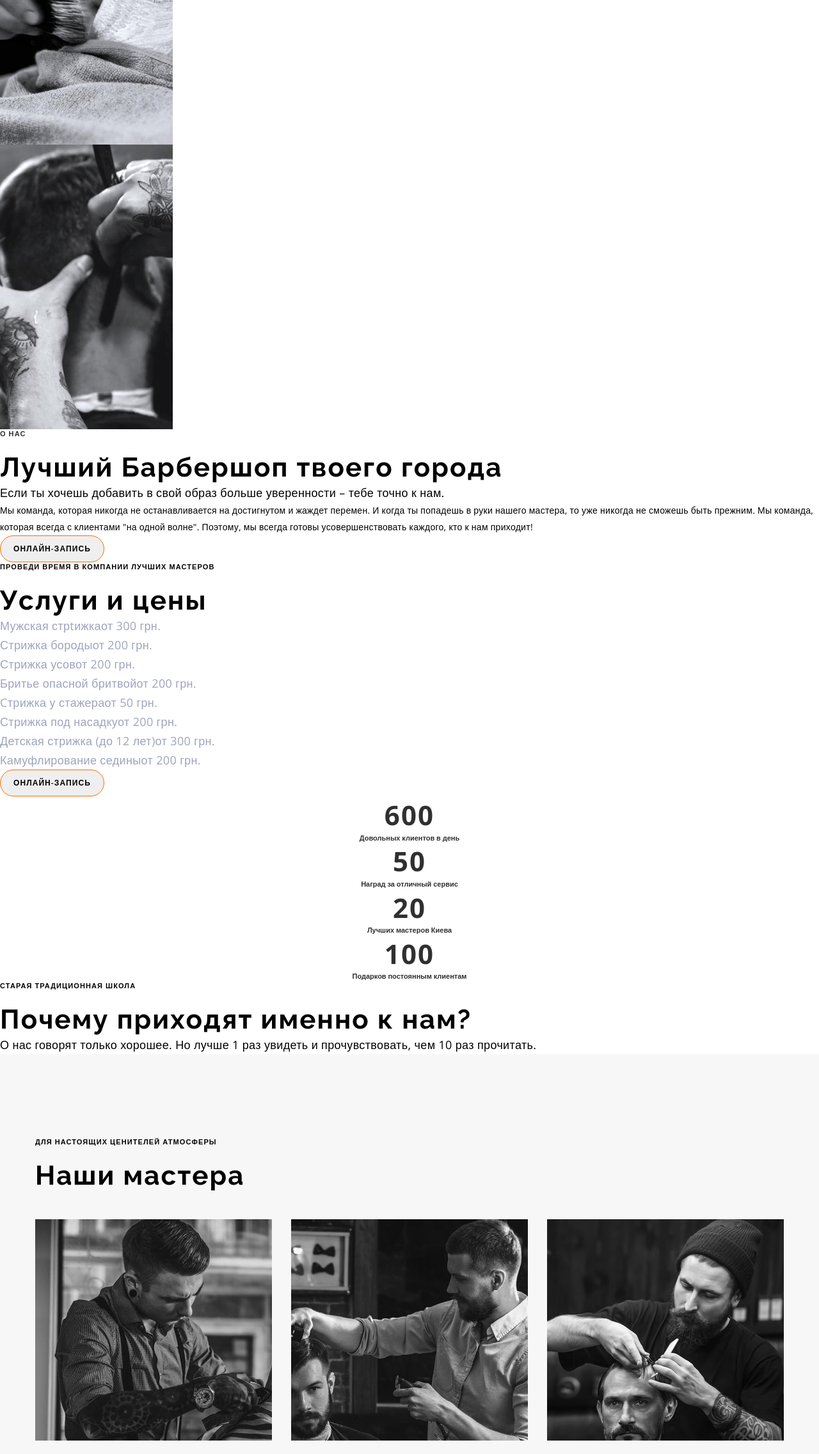
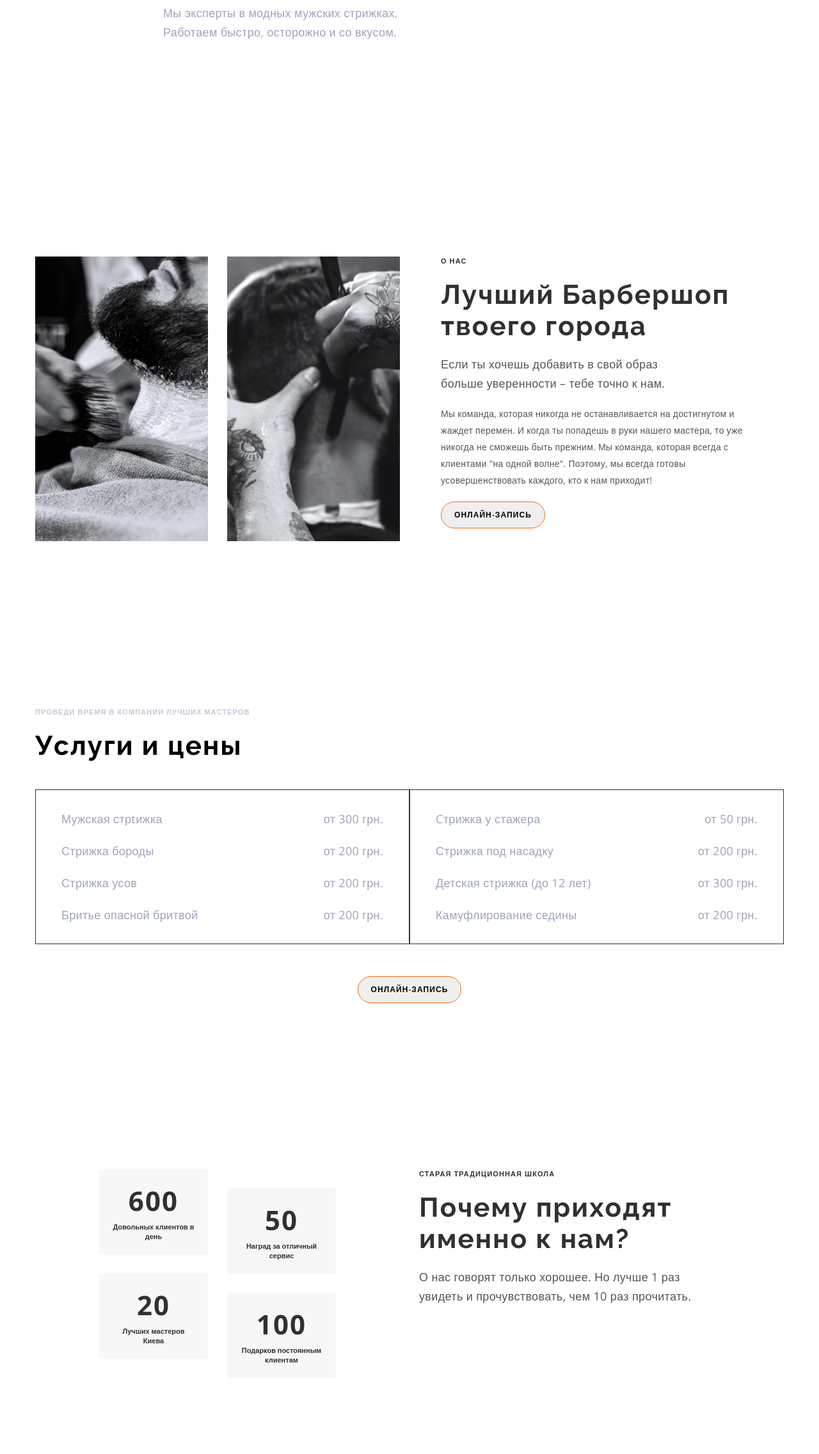
Before and after one commit to Olexiy-repin/fe-core-34-online, a plain HTML site: page index.html in a window 1280 px wide. Shown: the part 527-2800 px from the top of the page at 64% size. Drawn offline with nearby package versions, Linux system fonts and the light colour scheme.

Commit message:
добавлено позиционирование на флексах

```diff
--- a/css/styles.css
+++ b/css/styles.css
@@ -121,7 +121,14 @@ img {
   font-size: 18px;
   line-height: 1.67;
   letter-spacing: 0.02em;
-  /* color: #9da4bd; */
+}
+
+.description-light-theme {
+  color: #555555;
+}
+
+.description-dark-theme {
+  color: #9da4bd;
 }
 
 .title {
@@ -130,7 +137,23 @@ img {
   font-size: 42px;
   line-height: 1.17;
   letter-spacing: 0.05em;
-  /* color: #303030; */
+}
+
+.title-light-theme {
+  color: #303030;
+}
+
+.title-dark-theme {
+  color: #ffffff;
+}
+
+.social-links {
+  display: flex;
+  align-items: center;
+}
+
+.social-links-item:not(:last-child) {
+  margin-right: 40px;
 }
 /* ============= END COMPONENTS ============= */
 
@@ -190,29 +213,113 @@ img {
 /* ============= END HEADER ============= */
 
 /* ============= HERO ============= */
+.hero .container {
+  display: flex;
+}
+
+.hero .description {
+  max-width: 400px;
+}
+
+.hero-left-side {
+  width: 100px;
+}
+
+.hero-right-side {
+  flex-grow: 1;
+  padding-left: 100px;
+  padding-top: 272px;
+  padding-bottom: 206px;
+}
+
 .hero-title {
   font-family: var(--secondary-font);
   font-weight: 700;
   font-size: 72px;
   line-height: 1.18;
   letter-spacing: 0.05em;
-
+  margin-bottom: 20px;
   /* color: #ffffff; */
 }
 /* ============= END HERO ============= */
 
 /* ============= ABOUT ============= */
+.about {
+  padding-top: var(--section-pt);
+  padding-bottom: var(--section-pb);
+}
+
+.about .title {
+  margin-bottom: 20px;
+}
+
+.about .description {
+  max-width: 400px;
+  margin-bottom: 20px;
+}
+
+.about .container {
+  display: flex;
+}
+
+.about-left-side {
+  margin-right: 64px;
+}
+
+.about-list {
+  display: flex;
+}
+
+.about-list-item:not(:last-child) {
+  margin-right: 30px;
+}
+
 .about-text {
+  max-width: 476px;
   font-weight: 400;
   font-size: 14px;
   line-height: 1.86;
   letter-spacing: 0.02em;
-
-  /* color: #555555; */
+  color: #555555;
+  margin-bottom: 20px;
 }
 /* ============= END ABOUT ============= */
 
 /* ============= SERVICES ============= */
+.services {
+  padding-top: var(--section-pt);
+  padding-bottom: var(--section-pb);
+}
+
+.services .title {
+  margin-bottom: 44px;
+}
+
+.services .modal-btn {
+  display: block;
+  margin: 0 auto;
+}
+
+.services-list-wrapper {
+  display: flex;
+  margin-bottom: 50px;
+}
+
+.services-list {
+  width: 50%;
+  padding: 30px 40px;
+  border: 1px solid #303030;
+}
+
+.services-list-item {
+  display: flex;
+  justify-content: space-between;
+}
+
+.services-list-item:not(:last-child) {
+  margin-bottom: 20px;
+}
+
 .services-list-name,
 .services-list-price {
   font-weight: 400;
@@ -224,6 +331,55 @@ img {
 /* ============= END SERVICES ============= */
 
 /* ============= ADVANTAGES ============= */
+.advantages {
+  padding-top: var(--section-pt);
+  padding-bottom: var(--section-pb);
+}
+
+.advantages .title {
+  margin-bottom: 20px;
+}
+
+.advantages .description {
+  max-width: 460px;
+}
+
+.advantages .container {
+  display: flex;
+}
+
+.advantages-left-side {
+  margin-right: 30px;
+}
+
+.advantages-left-side,
+.advantages-right-side {
+  width: calc(100% / 2 - 15px);
+}
+
+.advantages-list {
+  width: 370px;
+  display: flex;
+  align-items: flex-start;
+  flex-wrap: wrap;
+  margin: 0 auto;
+}
+
+.advantages-list-item {
+  flex-basis: calc(100% / 2 - 15px);
+  min-height: 133px;
+  background-color: #f7f7f7;
+  padding: 20px;
+}
+
+.advantages-list-item:not(:nth-child(even)) {
+  margin-right: 30px;
+}
+
+.advantages-list-item:nth-child(even) {
+  margin-top: 30px;
+}
+
 .advantages-list-count {
   font-weight: 700;
   font-size: 42px;
@@ -231,6 +387,7 @@ img {
   text-align: center;
   letter-spacing: 0.05em;
   color: #303030;
+  margin-bottom: 6px;
 }
 
 .advantages-list-description {
@@ -292,14 +449,59 @@ img {
 /* ============= END MASTERS ============= */
 
 /* ============= GALLERY ============= */
+.gallery {
+  padding-top: var(--section-pt);
+  padding-bottom: var(--section-pb);
+}
 
+.gallery .suptitle {
+  margin-bottom: 44px;
+}
+
+.gallery-list {
+  display: flex;
+  margin-top: -30px;
+  margin-left: -30px;
+}
+
+.gallery-list-item {
+  flex-basis: calc(100% / 4 - 30px);
+  margin-top: 30px;
+  margin-left: 30px;
+}
 /* ============= END GALLERY ============= */
-
+.contact-wrapper {
+  display: flex;
+  /* background-color: #191c26; */
+}
 /* ============= CONTACT FORM ============= */
-
+.contact-form-section {
+  width: 50%;
+  padding-top: var(--section-pt);
+  padding-bottom: var(--section-pb);
+}
 /* ============= END CONTACT FORM ============= */
 
 /* ============= CONTACT INFORMATION ============= */
+.contact-information {
+  width: 50%;
+  padding-top: var(--section-pt);
+  padding-bottom: var(--section-pb);
+  padding-left: 100px;
+}
+
+.contact-information .address {
+  margin-bottom: 70px;
+}
+
+.contact-information .title {
+  margin-bottom: 44px;
+}
+
+.contact-list-item:not(:last-child) {
+  margin-bottom: 20px;
+}
+
 .contact-list-link {
   font-weight: 400;
   font-size: 18px;
@@ -318,6 +520,17 @@ img {
 /* ============= END CONTACT INFORMATION ============= */
 
 /* ============= FOOTER ============= */
+.footer {
+  padding-top: 56px;
+  padding-bottom: 56px;
+}
+
+.footer .container {
+  display: flex;
+  justify-content: space-between;
+  align-items: center;
+}
+
 .copyright {
   font-weight: 600;
   font-size: 11px;
--- a/index.html
+++ b/index.html
@@ -46,6 +46,7 @@
     <main>
         <!-- HERO -->
         <section class="hero">
+            <div class="container">
                 <div class="hero-left-side">
                     <ul class="social-links list">
                         <li class="social-links-item">
@@ -59,12 +60,15 @@
                 <div class="hero-right-side">
                     <p class="suptitle suptitle-dark-theme" lang="en">A hair salon for men in Kyiv</p>
                     <h1 class="hero-title" lang="en">BarberShop</h1>
-                <p class="description">Мы эксперты в модных мужских стрижках. Работаем быстро, осторожно и со
+                    <p class="description description-dark-theme">Мы эксперты в модных мужских стрижках. Работаем
+                        быстро, осторожно и со
                         вкусом.</p>
+                </div>
             </div>
         </section>
         <!-- ABOUT -->
         <section class="about">
+            <div class="container">
                 <div class="about-left-side">
                     <ul class="about-list list">
                         <li class="about-list-item">
@@ -72,35 +76,42 @@
                                 alt="мастер бреет бороду клиенту" width="270" height="445">
                         </li>
                         <li class="about-list-item">
-                        <img class="about-list-img" src="./images/about/about-img-2.jpg" alt="мастер стрижет клиента"
-                            width="270" height="445">
+                            <img class="about-list-img" src="./images/about/about-img-2.jpg"
+                                alt="мастер стрижет клиента" width="270" height="445">
                         </li>
                     </ul>
                 </div>
                 <div class="about-right-side">
                     <p class="suptitle suptitle-light-theme">О НАС</p>
-                <h2 class="title">Лучший Барбершоп
+                    <h2 class="title title-light-theme">Лучший Барбершоп
                         твоего города</h2>
-                <p class="description">Если ты хочешь добавить в свой образ больше уверенности – тебе точно к нам.</p>
+                    <p class="description description-light-theme">Если ты хочешь добавить в свой образ больше
+                        уверенности – тебе точно к нам.
+                    </p>
                     <p class="about-text">Мы команда, которая никогда не останавливается на достигнутом
                         и жаждет перемен. И когда ты попадешь в руки нашего мастера,
                         то уже никогда не сможешь быть прежним. Мы команда, которая всегда с клиентами "на одной волне".
                         Поэтому, мы всегда готовы усовершенствовать каждого, кто к нам приходит!</p>
                     <button class="modal-btn" type="button">онлайн-запись</button>
                 </div>
+            </div>
         </section>
 
         <!-- SERVICES -->
         <section class="services">
-            <p class="suptitle">Проведи время в компании лучших мастеров</p>
+            <div class="container">
+                <p class="suptitle suptitle-dark-theme">Проведи время в компании лучших мастеров</p>
                 <h2 class="title">Услуги и цены</h2>
+                <div class="services-list-wrapper">
                     <ul class="services-list list">
                         <li class="services-list-item">
-                    <span class="services-list-name">Мужская стрtижка</span><span class="services-list-price">от 300
+                            <span class="services-list-name">Мужская стрtижка</span><span class="services-list-price">от
+                                300
                                 грн.</span>
                         </li>
                         <li class="services-list-item">
-                    <span class="services-list-name">Стрижка бороды</span><span class="services-list-price">от 200
+                            <span class="services-list-name">Стрижка бороды</span><span class="services-list-price">от
+                                200
                                 грн.</span>
                         </li>
                         <li class="services-list-item">
@@ -108,17 +119,21 @@
                                 грн.</span>
                         </li>
                         <li class="services-list-item">
-                    <span class="services-list-name">Бритье опасной бритвой</span><span class="services-list-price">от
+                            <span class="services-list-name">Бритье опасной бритвой</span><span
+                                class="services-list-price">от
                                 200 грн.</span>
                         </li>
                     </ul>
                     <ul class="services-list list">
                         <li class="services-list-item">
-                    <span class="services-list-name">Cтрижка у стажера</span><span class="services-list-price">от 50
+                            <span class="services-list-name">Cтрижка у стажера</span><span
+                                class="services-list-price">от 50
                                 грн.</span>
                         </li>
                         <li class="services-list-item">
-                    <span class="services-list-name">Стрижка под насадку</span><span class="services-list-price">от 200
+                            <span class="services-list-name">Стрижка под насадку</span><span
+                                class="services-list-price">от
+                                200
                                 грн.</span>
                         </li>
                         <li class="services-list-item">
@@ -126,48 +141,56 @@
                                 class="services-list-price">от 300 грн.</span>
                         </li>
                         <li class="services-list-item">
-                    <span class="services-list-name">Камуфлирование седины</span><span class="services-list-price">от
+                            <span class="services-list-name">Камуфлирование седины</span><span
+                                class="services-list-price">от
                                 200 грн.</span>
                         </li>
                     </ul>
+                </div>
+
                 <button class="modal-btn" type="button">онлайн-запись</button>
+            </div>
         </section>
 
         <!-- ADVANTAGES -->
         <section class="advantages">
+            <div class="container">
                 <div class="advantages-left-side">
                     <ul class="advantages-list list">
-                    <li class="advantages-list-itme">
+                        <li class="advantages-list-item">
                             <p class="advantages-list-count">600</p>
                             <p class="advantages-list-description">Довольных клиентов в день</p>
                         </li>
-                    <li class="advantages-list-itme">
+                        <li class="advantages-list-item">
                             <p class="advantages-list-count">50</p>
                             <p class="advantages-list-description">Наград за отличный сервис </p>
                         </li>
-                    <li class="advantages-list-itme">
+                        <li class="advantages-list-item">
                             <p class="advantages-list-count">20</p>
                             <p class="advantages-list-description">Лучших мастеров Киева </p>
                         </li>
-                    <li class="advantages-list-itme">
+                        <li class="advantages-list-item">
                             <p class="advantages-list-count">100</p>
                             <p class="advantages-list-description">Подарков постоянным клиентам</p>
                         </li>
                     </ul>
                 </div>
                 <div class="advantages-right-side">
-                <p class="suptitle">старая традиционная школа</p>
-                <h2 class="title">Почему приходят именно к нам?</h2>
-                <p class="description">О нас говорят только хорошее. Но лучше 1 раз увидеть и прочувствовать, чем 10 раз
+                    <p class="suptitle suptitle-light-theme">старая традиционная школа</p>
+                    <h2 class="title title-light-theme">Почему приходят именно к нам?</h2>
+                    <p class="description description-light-theme">О нас говорят только хорошее. Но лучше 1 раз увидеть
+                        и прочувствовать, чем 10
+                        раз
                         прочитать. </p>
+                </div>
             </div>
         </section>
 
         <!-- MASTERS -->
         <section class="masters">
             <div class="container">
-                <p class="suptitle">для настоящих ценителей атмосферы</p>
-                <h2 class="title">Наши мастера</h2>
+                <p class="suptitle suptitle-light-theme">для настоящих ценителей атмосферы</p>
+                <h2 class="title title-light-theme">Наши мастера</h2>
                 <ul class="masters-list list">
                     <li class="masters-list-item">
                         <img class="masters-list-img" src="./images/masters/john.jpg" alt="мастер стрижет клиента"
@@ -201,28 +224,31 @@
 
         <!-- GALLERY -->
         <section class="gallery">
+            <div class="container">
                 <h2 class="visually-hidden">Галерея работ</h2>
-            <p class="suptitle">На латинском языке “барба” означает “борода”</p>
+                <p class="suptitle suptitle-light-theme">На латинском языке “барба” означает “борода”</p>
                 <ul class="gallery-list list">
                     <li class="gallery-list-item">
-                    <img class="gallery-list-img" src="./images/gallery/gallery-img-1.jpg" alt="мастер стрижет клиента"
-                        width="270" height="360">
+                        <img class="gallery-list-img" src="./images/gallery/gallery-img-1.jpg"
+                            alt="мастер стрижет клиента" width="270" height="360">
                     </li>
                     <li class="gallery-list-item">
-                    <img class="gallery-list-img" src="./images/gallery/gallery-img-2.jpg" alt="мастер бреет клиента"
-                        width="270" height="360">
+                        <img class="gallery-list-img" src="./images/gallery/gallery-img-2.jpg"
+                            alt="мастер бреет клиента" width="270" height="360">
                     </li>
                     <li class="gallery-list-item">
                         <img class="gallery-list-img" src="./images/gallery/gallery-img-3.jpg"
                             alt="мастер распаривает лицо клиенту" width="270" height="360">
                     </li>
                     <li class="gallery-list-item">
-                    <img class="gallery-list-img" src="./images/gallery/gallery-img-4.jpg" alt="мастер делает окантовку"
-                        width="270" height="360">
+                        <img class="gallery-list-img" src="./images/gallery/gallery-img-4.jpg"
+                            alt="мастер делает окантовку" width="270" height="360">
                     </li>
                 </ul>
+            </div>
         </section>
 
+        <div class="contact-wrapper">
             <!-- CONTACT FORM -->
             <section class="contact-form-section">
                 <h2 class="title">Онлайн-запись</h2>
@@ -234,8 +260,8 @@
                 <address class="address">
                     <ul class="contact-list list">
                         <li class="contact-list-item">
-                        <a class="contact-list-link link" href="https://goo.gl/maps/WysGAYoZjrtnWeG88" target="_blank"
-                            rel="noopener noreferrer">ул.
+                            <a class="contact-list-link link" href="https://goo.gl/maps/WysGAYoZjrtnWeG88"
+                                target="_blank" rel="noopener noreferrer">ул.
                                 Васильковая, 7А
                                 Киев, 08132</a>
                         </li>
@@ -251,8 +277,10 @@
                 <p class="suptitle">время работы</p>
                 <p class="contact-date">Ежедневно с 9:00 до 22:00</p>
             </section>
+        </div>
     </main>
     <footer class="footer">
+        <div class="container">
             <p class="copyright" lang="en">&copy; Copyright 2020</p>
             <ul class="social-links list">
                 <li class="social-links-item">
@@ -262,6 +290,7 @@
                     <a class="social-links-link link" href="">Youtube</a>
                 </li>
             </ul>
+        </div>
     </footer>
 </body>
 
```
Lines whose indentation alone changed are shown as unchanged.
